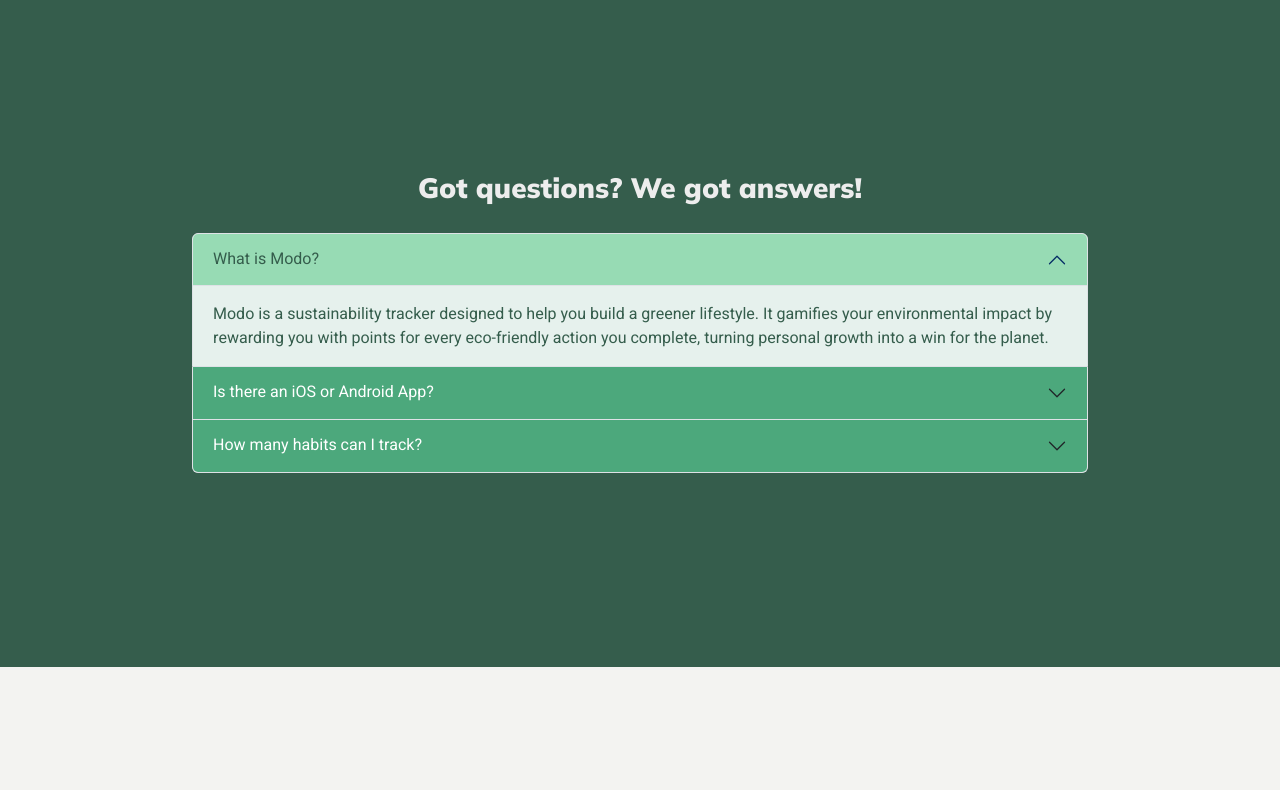
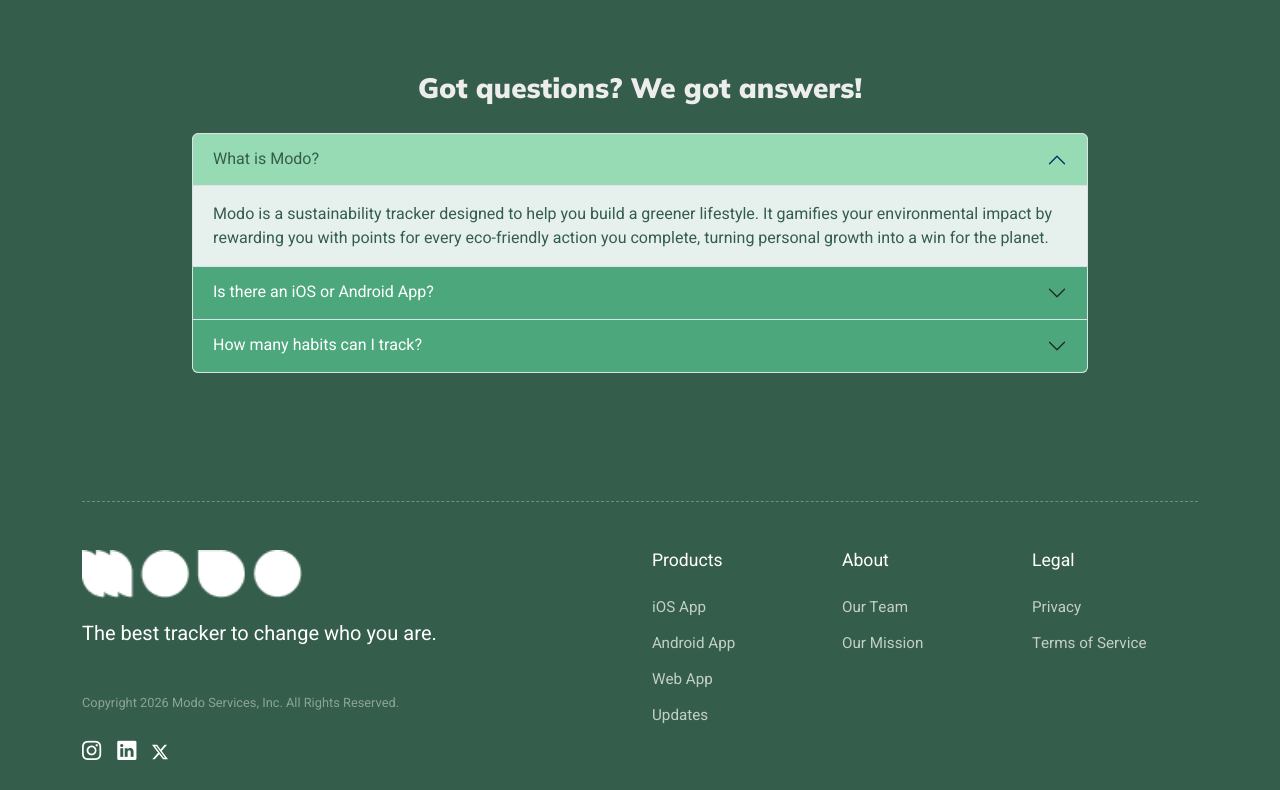
Before and after one commit to Miguyy/PII-Modo, a Vue app in the folder apps/modo_front-end/Modo/: page / in a window 1280 px wide. Shown: the part 3510-4300 px from the top of the page. Before the commit the page ends 4177 px from the top, so only its background shows below. Built offline with nearby package versions, Linux system fonts and the light colour scheme; no server answers.

Commit message:
feat: implement initial front-end architecture and global styling for Modo application

```diff
--- a/apps/modo_front-end/Modo/src/App.vue
+++ b/apps/modo_front-end/Modo/src/App.vue
@@ -3,6 +3,7 @@
 import { useRoute } from 'vue-router'
 import { useUserStore } from './stores/userStore'
 import ChatbotComponent from './Components/Chatbot.vue'
+import Footer from './Components/Footer.vue'
 
 const isDark = ref(false)
 const route = useRoute()
@@ -41,9 +42,12 @@
 </script>
 
 <template>
-  <main>
+  <main class="app-main-content">
     <router-view></router-view>
   </main>
+
+  <Footer v-if="!['/login', '/signin'].includes(route.path)" />
+
   <ChatbotComponent v-if="!lightOnlyRoutes.includes(route.path)" />
   <button v-if="!lightOnlyRoutes.includes(route.path)" class="custom-theme-toggle" @click="toggleTheme" :title="isDark ? 'Switch to Light Mode' : 'Switch to Dark Mode'">
     <FontAwesomeIcon :icon="isDark ? 'sun' : 'moon'" />
@@ -51,6 +55,16 @@
 </template>
 
 <style>
+/* Main content flex wrapper so footer stays at bottom */
+#app {
+  display: flex;
+  flex-direction: column;
+  min-height: 100vh;
+}
+.app-main-content {
+  flex: 1 0 auto;
+}
+
 .custom-theme-toggle {
   position: fixed;
   bottom: 64px;
--- /dev/null
+++ b/apps/modo_front-end/Modo/src/Components/Footer.vue
@@ -0,0 +1,139 @@
+<template>
+  <footer :class="['modo-global-footer', { 'no-top-margin': route.path === '/' }]">
+    <div class="container pt-5 pb-4">
+      <div class="footer-border-top mb-5"></div>
+
+      <div class="row">
+        <!-- Left Side: Brand and Info -->
+        <div class="col-lg-6 mb-4 mb-lg-0 pe-lg-5">
+          <div class="mb-4">
+            <img src="@/images/modoLogoNavbar.png" alt="Modo Logo" class="footer-logo" />
+          </div>
+          <h4 class="mb-5 footer-slogan">The best tracker to change who you are.</h4>
+          <p class="footer-copyright mb-4">Copyright 2026 Modo Services, Inc. All Rights Reserved.</p>
+          <div class="social-icons d-flex gap-3">
+            <a href="#" class="social-link"><i class="bi bi-instagram"></i></a>
+            <a href="#" class="social-link"><i class="bi bi-linkedin"></i></a>
+            <a href="#" class="social-link">
+              <!-- Custom SVG for X logo to match design -->
+              <svg xmlns="http://www.w3.org/2000/svg" width="16" height="16" fill="currentColor" class="bi bi-twitter-x" viewBox="0 0 16 16">
+                <path d="M12.6.75h2.454l-5.36 6.142L16 15.25h-4.937l-3.867-5.07-4.425 5.07H.316l5.733-6.57L0 .75h5.063l3.495 4.633L12.601.75Zm-.86 13.028h1.36L4.323 2.145H2.865l8.875 11.633Z"/>
+              </svg>
+            </a>
+          </div>
+        </div>
+
+        <!-- Right Side: Links -->
+        <div class="col-lg-6">
+          <div class="row">
+            <div class="col-4">
+              <h5 class="footer-heading mb-4">Products</h5>
+              <ul class="list-unstyled footer-list">
+                <li><a href="#">iOS App</a></li>
+                <li><a href="#">Android App</a></li>
+                <li><a href="#">Web App</a></li>
+                <li><a href="#">Updates</a></li>
+              </ul>
+            </div>
+            <div class="col-4">
+              <h5 class="footer-heading mb-4">About</h5>
+              <ul class="list-unstyled footer-list">
+                <li><a href="#">Our Team</a></li>
+                <li><a href="#">Our Mission</a></li>
+              </ul>
+            </div>
+            <div class="col-4">
+              <h5 class="footer-heading mb-4">Legal</h5>
+              <ul class="list-unstyled footer-list">
+                <li><a href="#">Privacy</a></li>
+                <li><a href="#">Terms of Service</a></li>
+              </ul>
+            </div>
+          </div>
+        </div>
+      </div>
+    </div>
+  </footer>
+</template>
+
+<script setup>
+import { useRoute } from 'vue-router'
+const route = useRoute()
+</script>
+
+<style scoped>
+/* Global Footer Styles */
+.modo-global-footer {
+  flex-shrink: 0;
+  width: 100%;
+  background-color: var(--primary-color);
+  color: #fff;
+  margin-top: 80px;
+}
+
+.modo-global-footer.no-top-margin {
+  margin-top: 0;
+}
+
+.footer-border-top {
+  border-top: 1px dashed rgba(255, 255, 255, 0.3);
+  width: 100%;
+}
+
+.footer-logo {
+  height: 48px;
+  width: auto;
+  /* Force logo to pure white if it isn't already */
+  filter: brightness(0) invert(1);
+}
+
+.footer-slogan {
+  font-weight: 500;
+  font-size: 1.25rem;
+  color: #fff;
+}
+
+.footer-copyright {
+  font-size: 0.8rem;
+  color: rgba(255, 255, 255, 0.5);
+}
+
+.social-link {
+  display: inline-flex;
+  align-items: center;
+  justify-content: center;
+  color: #fff;
+  font-size: 1.2rem;
+  transition: opacity 0.2s ease;
+}
+
+.social-link:hover {
+  opacity: 0.7;
+}
+
+.footer-heading {
+  font-size: 1.1rem;
+  font-weight: 500;
+  color: #fff;
+}
+
+.footer-list {
+  padding: 0;
+  margin: 0;
+}
+
+.footer-list li {
+  margin-bottom: 0.75rem;
+}
+
+.footer-list a {
+  color: rgba(255, 255, 255, 0.7);
+  text-decoration: none;
+  font-size: 0.95rem;
+  transition: color 0.2s ease;
+}
+
+.footer-list a:hover {
+  color: #fff;
+}
+</style>
--- a/apps/modo_front-end/Modo/src/Views/AdminPanelView.vue
+++ b/apps/modo_front-end/Modo/src/Views/AdminPanelView.vue
@@ -1062,10 +1062,6 @@
       </div>
     </div>
   </Transition>
-
-  <footer class="modo-footer">
-    <img src="../images/footer.svg" alt="Modo Footer" class="footer-content" />
-  </footer>
 </template>
 
 <script setup>
--- a/apps/modo_front-end/Modo/src/Views/ExploreHabitsView.vue
+++ b/apps/modo_front-end/Modo/src/Views/ExploreHabitsView.vue
@@ -233,9 +233,6 @@
       </div>
     </div>
   </Transition>
-  <footer class="modo-footer">
-    <img src="../images/footer.svg" alt="Modo Footer" class="footer-content" />
-  </footer>
 </template>
 
 <script>
--- a/apps/modo_front-end/Modo/src/Views/HabitManagerView.vue
+++ b/apps/modo_front-end/Modo/src/Views/HabitManagerView.vue
@@ -451,9 +451,6 @@
       </div>
     </div>
   </Transition>
-  <footer class="modo-footer">
-    <img src="../images/footer.svg" alt="Modo Footer" class="footer-content" />
-  </footer>
 </template>
 
 <script setup>
@@ -1194,20 +1191,4 @@
   transform: translateY(-2px);
   box-shadow: 0 5px 15px rgba(0,0,0,0.1);
 }
-
-.modo-footer {
-  width: 100%;
-  background: #3f6b56; /* green rectangle */
-  padding: 40px 0;
-  margin-top: 160px;
-  display: flex;
-  justify-content: center;
-}
-
-.footer-content {
-  width: 60%;
-  max-width: 1100px;
-  height: auto;
-  display: block;
-}
 </style>
--- a/apps/modo_front-end/Modo/src/Views/LandingPageView.vue
+++ b/apps/modo_front-end/Modo/src/Views/LandingPageView.vue
@@ -1,6 +1,9 @@
 <script setup>
 import NavBar from '../Components/NavBar.vue'
 import { ref, onMounted, onUnmounted } from 'vue'
+import { useUserStore } from '../stores/userStore'
+
+const userStore = useUserStore()
 
 // Estado da animação
 const titleActive = ref(false)
@@ -125,7 +128,7 @@
             Turn your goals into quests to beat <br />making a better world by a better you!
           </p>
           <div class="ms-auto">
-            <RouterLink class="letsStart-btn" to="/signin"> Let's start </RouterLink>
+            <RouterLink class="letsStart-btn" :to="userStore.isAuthenticated ? '/habitsmanager' : '/signin'"> Let's start </RouterLink>
           </div>
         </div>
       </div>
--- a/apps/modo_front-end/Modo/src/Views/SettingsView.vue
+++ b/apps/modo_front-end/Modo/src/Views/SettingsView.vue
@@ -367,10 +367,6 @@
       </div>
     </div>
   </Transition>
-
-  <footer class="modo-footer">
-    <img src="../images/footer.svg" alt="Modo Footer" class="footer-content" />
-  </footer>
 </template>
 
 <script setup>
--- a/apps/modo_front-end/Modo/src/css/styles.css
+++ b/apps/modo_front-end/Modo/src/css/styles.css
@@ -543,7 +543,6 @@
 
 .info-section {
   position: relative;
-  height: 500px;
 }
 
 .info-section img {
@@ -558,9 +557,8 @@
   top: 0px;
   left: 0;
   width: 100%;
-  height: 500px;
+  height: auto;
   z-index: 1;
-  min-height: 100vh;
 }
 
 .wave-back-3 {
@@ -571,8 +569,12 @@
 }
 
 .wave-back-2 svg {
+  position: absolute;
+  top: 0;
+  left: 0;
   width: 100%;
   height: 100%;
+  z-index: -1;
 }
 
 .wave-back-3 svg {
@@ -802,10 +804,10 @@
 
 /* FAQ Section */
 .faq-section {
-  position: absolute;
-  top: 300px;
-  left: 50%;
-  transform: translateX(-50%);
+  position: relative;
+  margin: 0 auto;
+  padding-top: 200px;
+  padding-bottom: 80px;
   z-index: 3;
   width: 90%;
   max-width: 920px;
```
